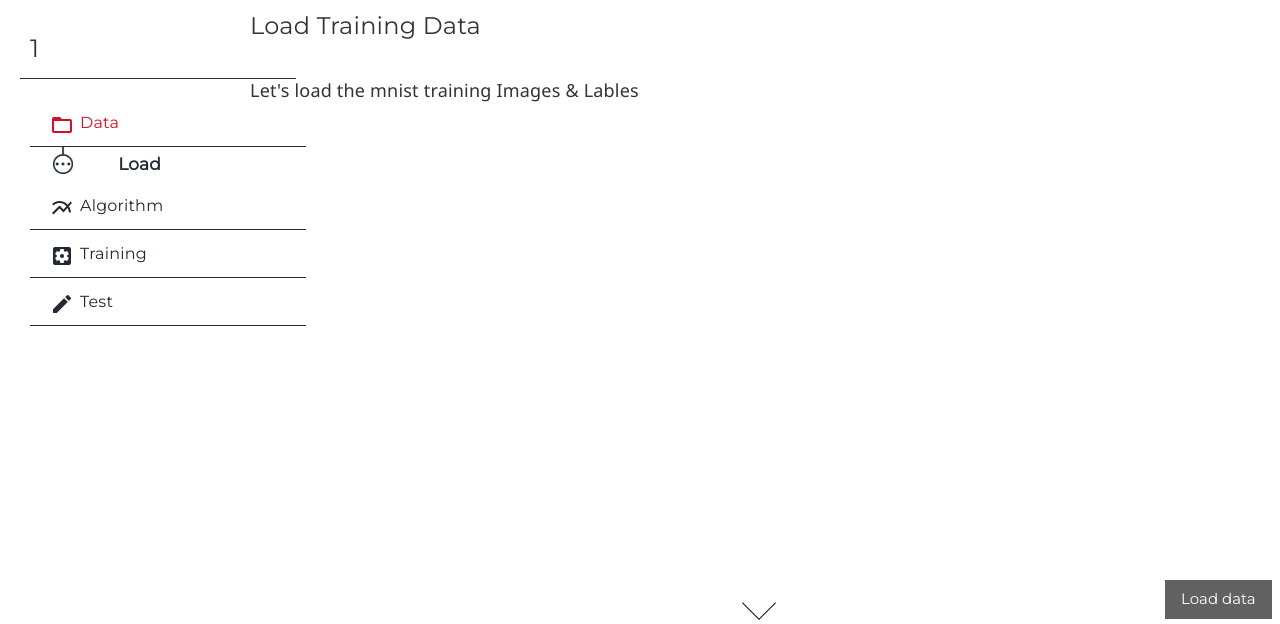
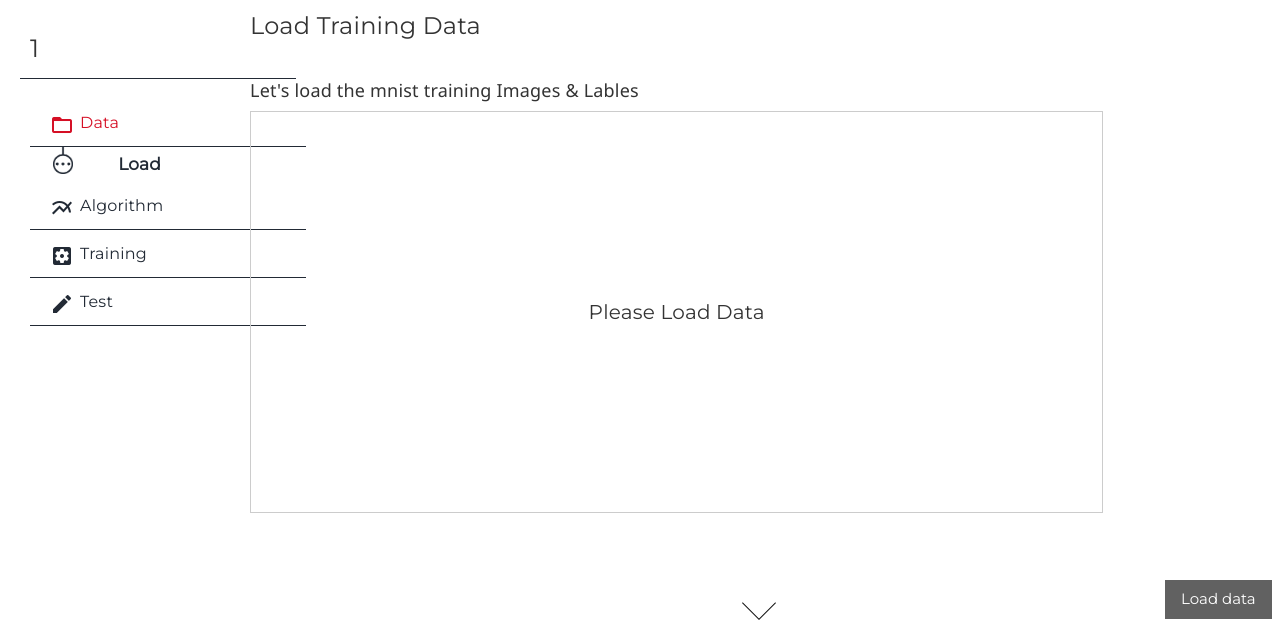
Before and after one commit to yhi00240/practice, a Django app: page /1/data/ in a window 1280 px wide. Shown: the part 70-694 px from the top of the page. Run offline with Django 3.2, Linux system fonts and the light colour scheme; some libraries are stand-ins or nearby versions.

Commit message:
make box that emergy table

```diff
--- a/practice/templates/practice/data.html
+++ b/practice/templates/practice/data.html
@@ -7,7 +7,11 @@
   <h3>Load Training Data</h3>
   <br>
   <h5>Let's load the mnist training Images & Lables</h5>
-  <div id="dataTableDiv" style="overflow:auto;height:400px;width:auto;"></div>
+  <div class="w3-container w3-border w3-cell-row">
+    <p style="text-align:center;vertical-align:middle;font-size:20px;" class="w3-cell" id="info_load">Please Load Data</p>
+    <div id="dataTableDiv" style="overflow:auto;height:400px;width:auto;vertical-align:middle;" class="w3-cell w3-center"></div>
+  </div>
+  <p id="info_data" style="float:right;font-size:20px;"></p>
 </div>
 <button id="showDataButton" class="w3-btn w3-dark-gray nextButton" style="margin-bottom:20px;">
     <i id="spinner"></i>Load data
@@ -105,9 +109,13 @@
       $('#spinner').addClass("fa fa-spinner fa-spin");
       setTimeout( function(){
         $('#spinner').removeClass("fa fa-spinner fa-spin");
+        $('#info_load').css('display','none');
         show_table();
         showDataButton.html('Next');
         load=1;
+        setTimeout( function(){
+          $('#info_data').html('59,960 datas more...');
+        }, 1000 );
       }  , 3000 );
     }else{
       loadData();
```
